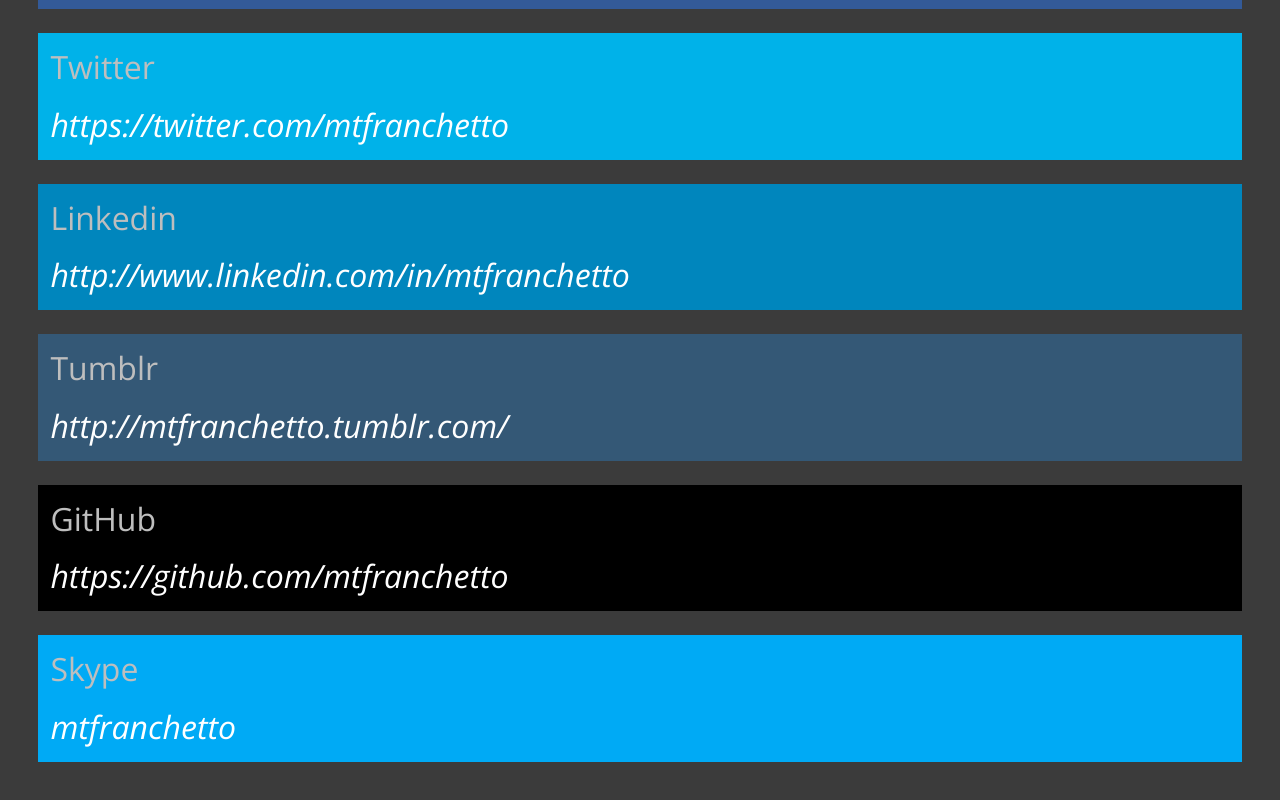
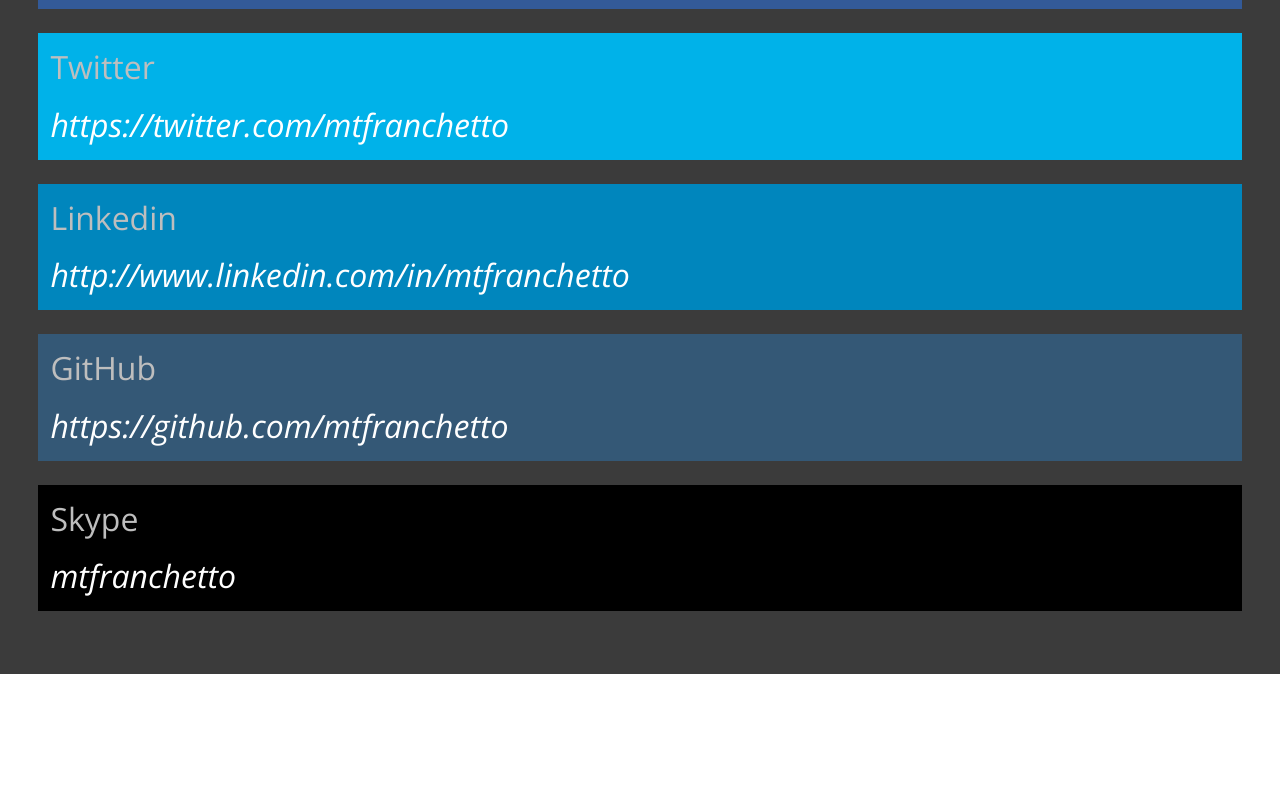
Before and after one commit to mtfranchetto/mattiafranchetto.com, a website: page client/index.html in a window 1280 px wide. Shown: the part 2970-3770 px from the top of the page. After the commit the page ends 3644 px from the top, so only its background shows below. Drawn offline with nearby package versions, Linux system fonts and the light colour scheme.

Commit message:
Remove Tumblr from contacts

```diff
--- a/client/index.html
+++ b/client/index.html
@@ -136,13 +136,6 @@
                     </li>
 
                     <li>
-                        <span>Tumblr</span>
-                        <a href="http://mtfranchetto.tumblr.com/" target="_blank">
-                            http://mtfranchetto.tumblr.com/
-                        </a>
-                    </li>
-
-                    <li>
                         <span>GitHub</span>
                         <a href="https://github.com/mtfranchetto" target="_blank">
                             https://github.com/mtfranchetto
```
